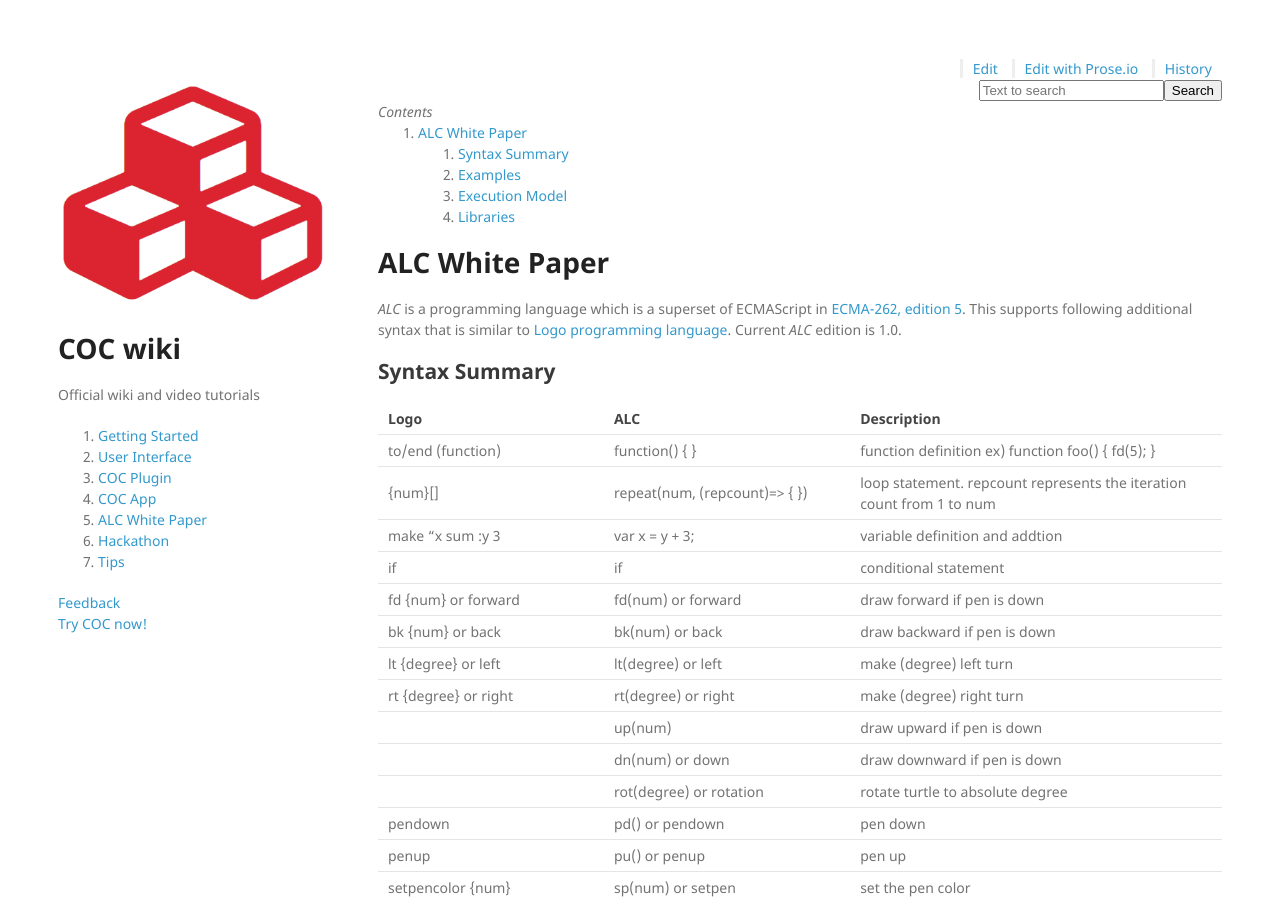
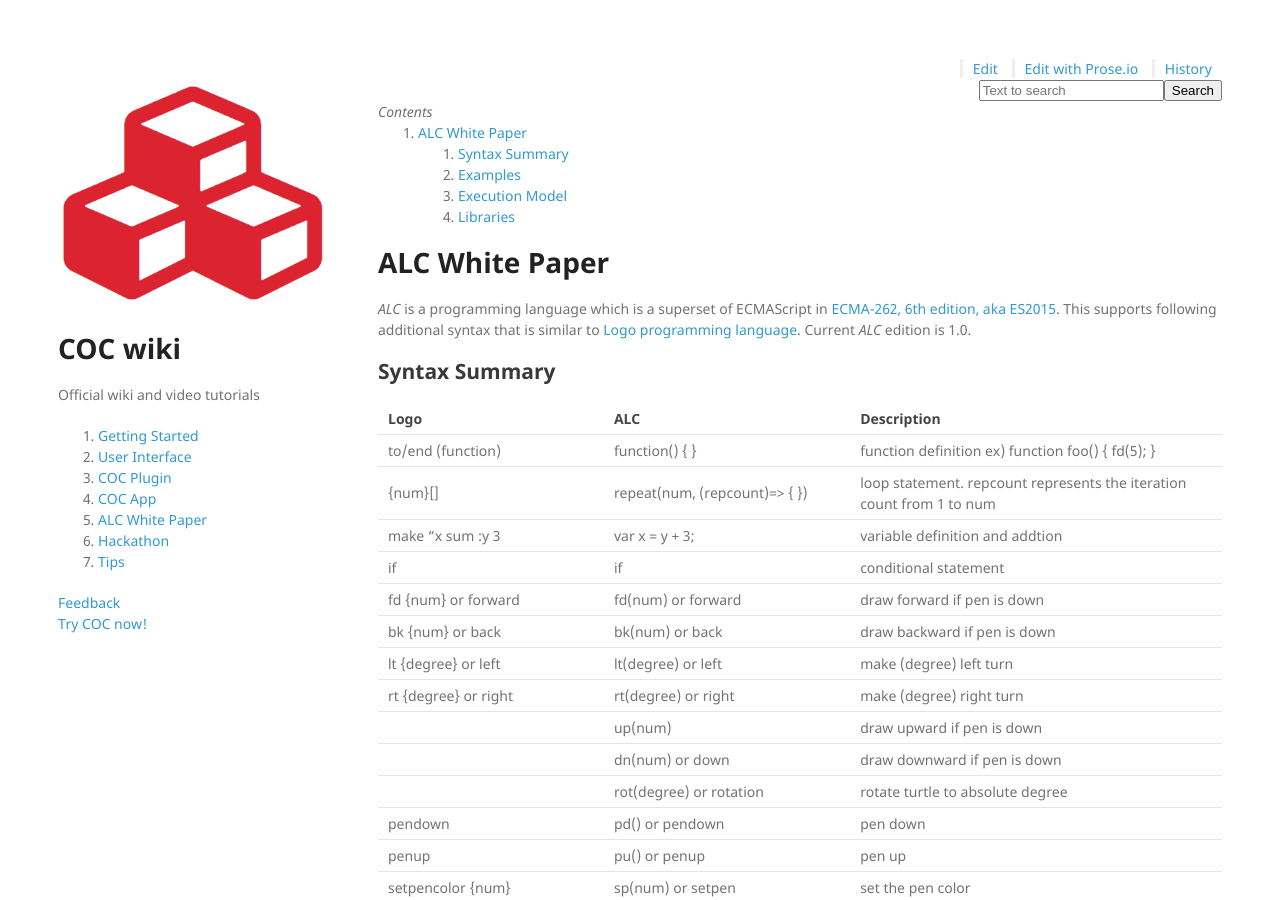
Before and after one commit to daisykim/daisykim.github.io, a Jekyll site: the page built from p/alc-1.0-white-paper.md, in a window 1280 px wide and 900 px high. Built offline with Jekyll 4.4.1, drawn with Linux system fonts in a browser that asks for light colours; nearby versions of some CDN libraries.

Commit message:
Update alc-1.0-white-paper.md

```diff
--- a/p/alc-1.0-white-paper.md
+++ b/p/alc-1.0-white-paper.md
@@ -5,7 +5,7 @@ layout: default
 
 # [](#header-1)ALC White Paper
 
-_ALC_ is a programming language which is a superset of ECMAScript in [ECMA-262, edition 5](http://www.ecma-international.org/ecma-262/5.1/).
+_ALC_ is a programming language which is a superset of ECMAScript in [ECMA-262, 6th edition, aka ES2015](https://www.ecma-international.org/ecma-262/6.0/).
 This supports following additional syntax that is similar to [Logo programming language](http://en.wikipedia.org/wiki/Logo_(programming_language)).
 Current _ALC_ edition is 1.0.
 
```
